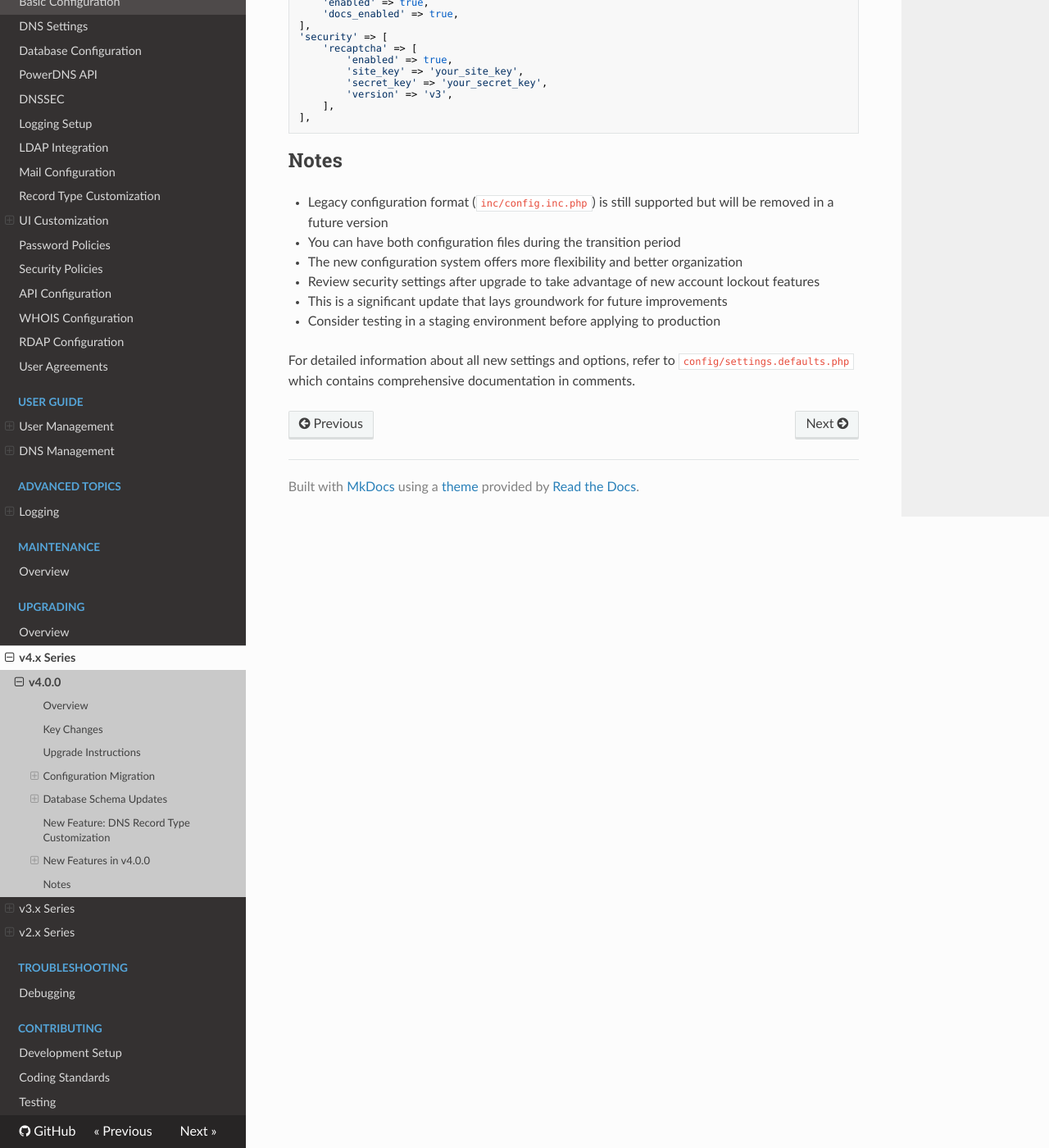
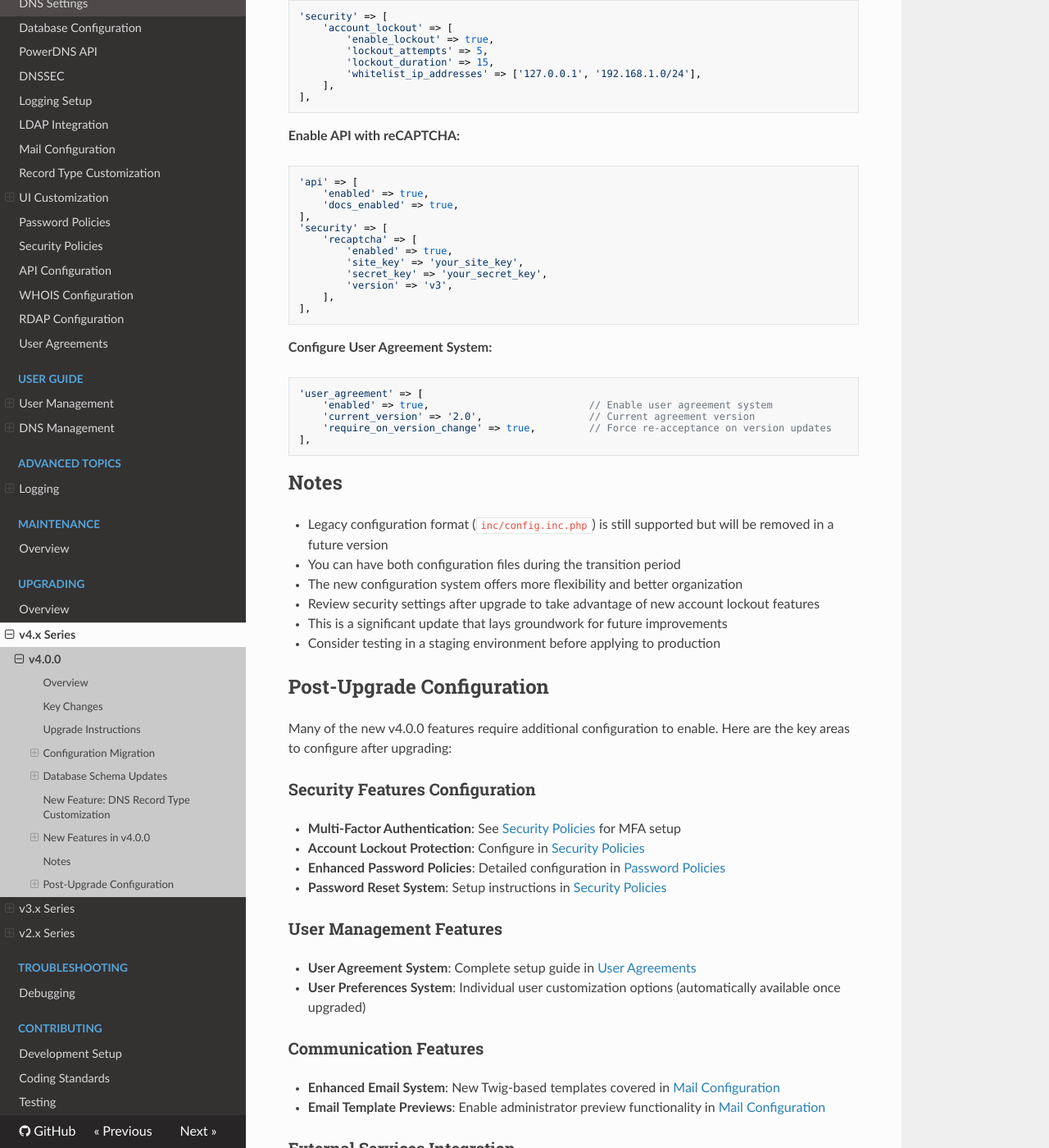
Before and after one commit to poweradmin/poweradmin-docs, an MkDocs documentation site: the page built from docs/upgrading/v4.0.0.md, in a window 1280 px wide and 1400 px high, scrolled down 7228 px. Shown: the whole window at 82% size. Built offline with MkDocs 1.6.1, drawn with Linux system fonts in a browser that asks for light colours; nearby versions of some CDN libraries; some of the changed text lies outside the part shown.

Commit message:
docs: update upgrade notes

````diff
--- a/docs/upgrading/v4.0.0.md
+++ b/docs/upgrading/v4.0.0.md
@@ -240,15 +240,22 @@
 
 ### Zone Management Features
 
-- **Zone Template Synchronization**
-    - Automatic synchronization of zone templates
-    - Template change tracking
-    - Batch operations support
+- **Zone Template Enhancements**
+    - **Template Ownership Tracking**: New `created_by` field tracks who created each template
+    - **Enhanced Permissions**: New permissions `zone_templ_add` and `zone_templ_edit` for granular access control
+    - **Template-Zone Synchronization**: New `zone_template_sync` table tracks sync status between templates and zones
+    - **Change Detection**: System detects when templates need to be re-synchronized with zones
+    - **Batch Operations**: Support for bulk template operations and zone updates
+
+### User Management Features
 
 - **User Agreements System**
-    - Version-controlled user agreements
-    - Automatic re-acceptance on version changes
-    - Compliance tracking
+    - Version-controlled user agreements with database tracking
+    - IP address and user agent logging for compliance
+    - Automatic re-acceptance requirement on version changes
+    - Custom agreement content per theme
+    - Admin-controlled versioning and enforcement
+    - Graceful handling when disabled (users bypass agreement screen)
 
 ### Administrative Features
 
@@ -305,6 +312,15 @@
 ],
 ```
 
+**Configure User Agreement System:**
+```php
+'user_agreement' => [
+    'enabled' => true,                           // Enable user agreement system
+    'current_version' => '2.0',                  // Current agreement version
+    'require_on_version_change' => true,         // Force re-acceptance on version updates
+],
+```
+
 ## Notes
 
 * Legacy configuration format (`inc/config.inc.php`) is still supported but will be removed in a future version
@@ -314,4 +330,30 @@
 * This is a significant update that lays groundwork for future improvements
 * Consider testing in a staging environment before applying to production
 
+## Post-Upgrade Configuration
+
+Many of the new v4.0.0 features require additional configuration to enable. Here are the key areas to configure after upgrading:
+
+### Security Features Configuration
+- **Multi-Factor Authentication**: See [Security Policies](../configuration/security-policies.md) for MFA setup
+- **Account Lockout Protection**: Configure in [Security Policies](../configuration/security-policies.md)
+- **Enhanced Password Policies**: Detailed configuration in [Password Policies](../configuration/password-policies.md)
+- **Password Reset System**: Setup instructions in [Security Policies](../configuration/security-policies.md)
+
+### User Management Features
+- **User Agreement System**: Complete setup guide in [User Agreements](../configuration/user-agreements.md)
+- **User Preferences System**: Individual user customization options (automatically available once upgraded)
+
+### Communication Features
+- **Enhanced Email System**: New Twig-based templates covered in [Mail Configuration](../configuration/mail.md)
+- **Email Template Previews**: Enable administrator preview functionality in [Mail Configuration](../configuration/mail.md)
+
+### External Services Integration
+- **WHOIS Lookup**: Configuration details in [WHOIS Configuration](../configuration/whois.md)
+- **RDAP Lookup**: Setup instructions in [RDAP Configuration](../configuration/rdap.md)
+
+### API and Development Features
+- **API Key Management**: Setup covered in [API Configuration](../configuration/api.md)
+- **Enhanced Logging**: Advanced logging options in [Logging Configuration](../configuration/logging.md)
+
 For detailed information about all new settings and options, refer to `config/settings.defaults.php` which contains comprehensive documentation in comments.
````
